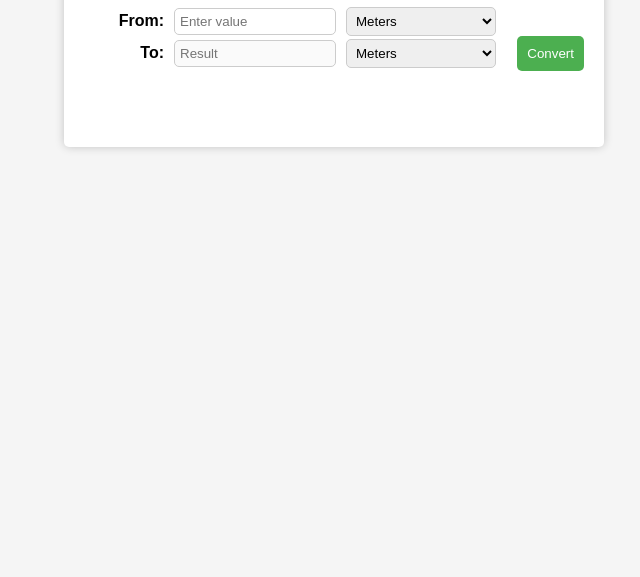
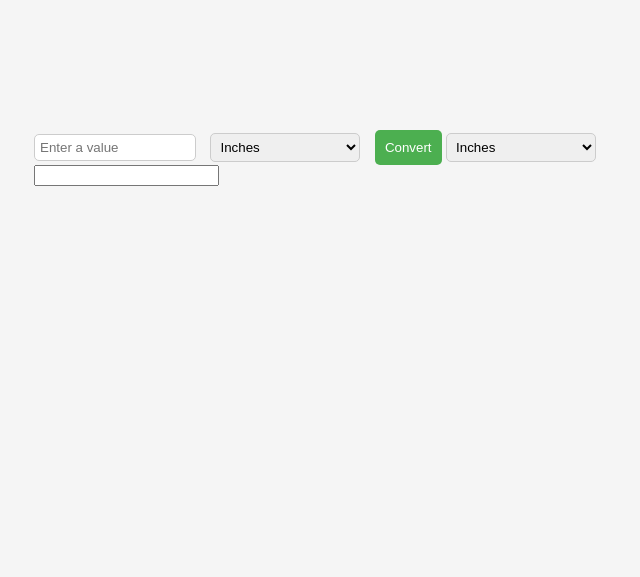
Before and after one commit to logic-coders/Unit-Converter, a plain HTML site: page index.html in a window 1280 px wide. Shown: the part 223-800 px from the top of the page, without its empty margins (306-946 px from the left). Drawn offline with Linux system fonts and the light colour scheme.

Commit message:
Update index.html

```diff
--- a/index.html
+++ b/index.html
@@ -1,43 +1,33 @@
 <!DOCTYPE html>
 <html>
 <head>
-    <meta charset="UTF-8">
 	<title>Unit Converter</title>
-    <link rel="stylesheet" href="style.css">
+	<link rel="stylesheet" type="text/css" href="style.css">
 </head>
 <body>
-    <div class="converter">
 	<h1>Unit Converter</h1>
-      <form>
-        <div class="form-row">
-          <label for="from">From:</label>
-          <input type="number" id="from" placeholder="Enter value">
-          <select id="fromUnit">
+	<div id="converter">
+		<input type="number" id="input" placeholder="Enter a value">
+		<select id="from">
+			<option value="inches">Inches</option>
+			<option value="feet">Feet</option>
+			<option value="yards">Yards</option>
+			<option value="miles">Miles</option>
+			<option value="centimeters">Centimeters</option>
 			<option value="meters">Meters</option>
+			<option value="kilometers">Kilometers</option>
+		</select>
+		<button id="convert" onclick="convert()">Convert</button>
+		<select id="to">
+			<option value="inches">Inches</option>
 			<option value="feet">Feet</option>
-            <option value="inches">Inches</option>
+			<option value="yards">Yards</option>
+			<option value="miles">Miles</option>
+			<option value="centimeters">Centimeters</option>
+			<option value="meters">Meters</option>
 			<option value="kilometers">Kilometers</option>
-            <option value="grams">Grams</option>
-            <option value="kilograms">Kilograms</option>
-            <option value="miles">Miles</option>
 		</select>
-        </div>
-        <div class="form-row">
-          <label for="to">To:</label>
-          <input type="number" id="to" placeholder="Result" disabled>
-          <select id="toUnit">
-            <option value="meters">Meters</option>
-            <option value="feet">Feet</option>
-            <option value="inches">Inches</option>
-            <option value="kilometers">Kilometers</option>
-            <option value="grams">Grams</option>
-            <option value="kilograms">Kilograms</option>
-            <option value="miles">Miles</option>
-          </select>
-        </div>
-        <br>
-        <button type="button" onclick="convert()">Convert</button>
-      </form>
+		<input type="text" id="output" readonly>
 	</div>
 	<script src="script.js"></script>
 </body>
```
Lines whose indentation alone changed are shown as unchanged.
